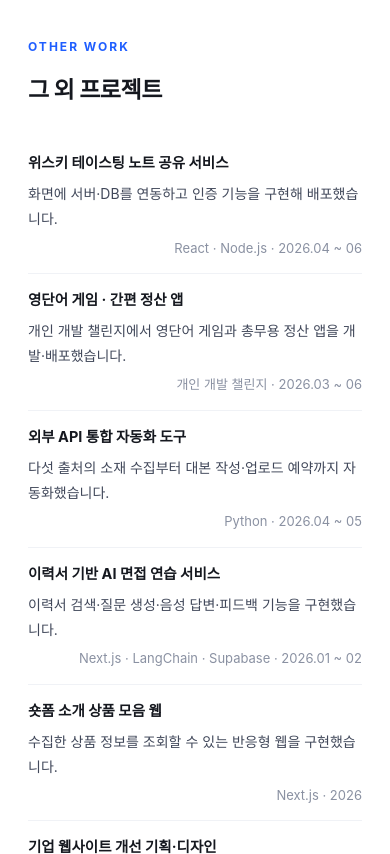
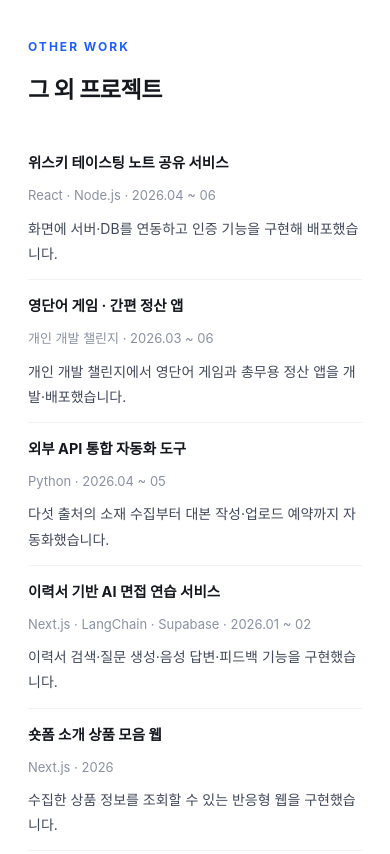
Before and after one commit to lhs2257/Portfolio, a plain HTML site: page fullstack/index.html in a window 390 px wide. Shown: the part 5320-6174 px from the top of the page. Drawn offline with Linux system fonts and the light colour scheme; a web font is replaced by a local one.

Commit message:
Align fullstack supplementary project columns

```diff
--- a/fullstack/index.html
+++ b/fullstack/index.html
@@ -307,6 +307,22 @@
     .gal-slide{min-width:0;margin-bottom:0;}
     .gal-slide img{max-height:210px;}
     .gal-slide figcaption{font-size:11.5px;margin-top:8px;}
+  }
+  /* 보조 프로젝트의 제목·설명·기술 및 기간을 각각 정렬한다. */
+  #more .m{display:grid;grid-template-columns:minmax(170px,0.8fr) minmax(0,1.4fr) max-content;gap:8px 18px;align-items:start;}
+  #more .m b,#more .m span{min-width:0;overflow-wrap:break-word;}
+  #more .m i{margin-left:0;white-space:nowrap;text-align:right;}
+  @media (max-width:979px){
+    #more .m{grid-template-columns:minmax(0,1fr) max-content;}
+    #more .m b{grid-column:1;grid-row:1;}
+    #more .m i{grid-column:2;grid-row:1;}
+    #more .m span{grid-column:1 / -1;grid-row:2;}
+  }
+  @media (max-width:599px){
+    #more .m{grid-template-columns:minmax(0,1fr);}
+    #more .m b{grid-column:1;grid-row:1;}
+    #more .m i{grid-column:1;grid-row:2;text-align:left;}
+    #more .m span{grid-column:1;grid-row:3;}
   }
 </style>
 </head>
```
